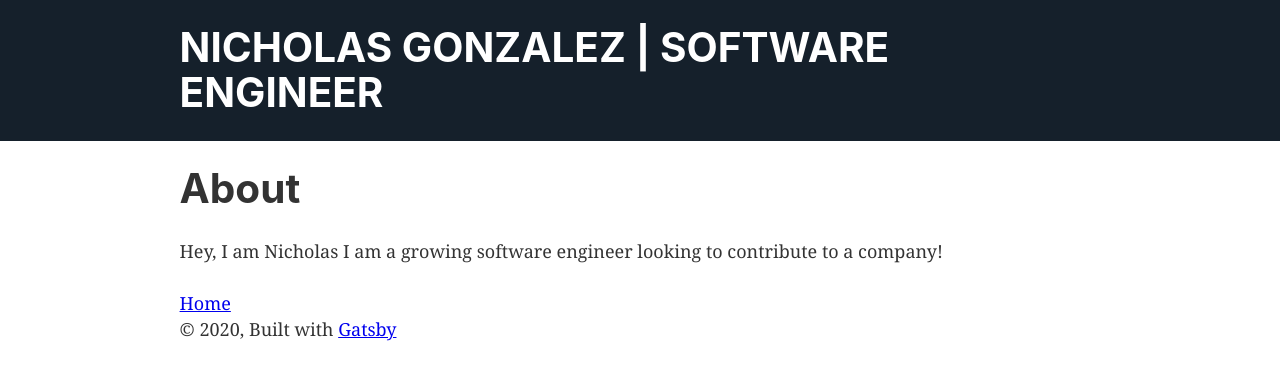
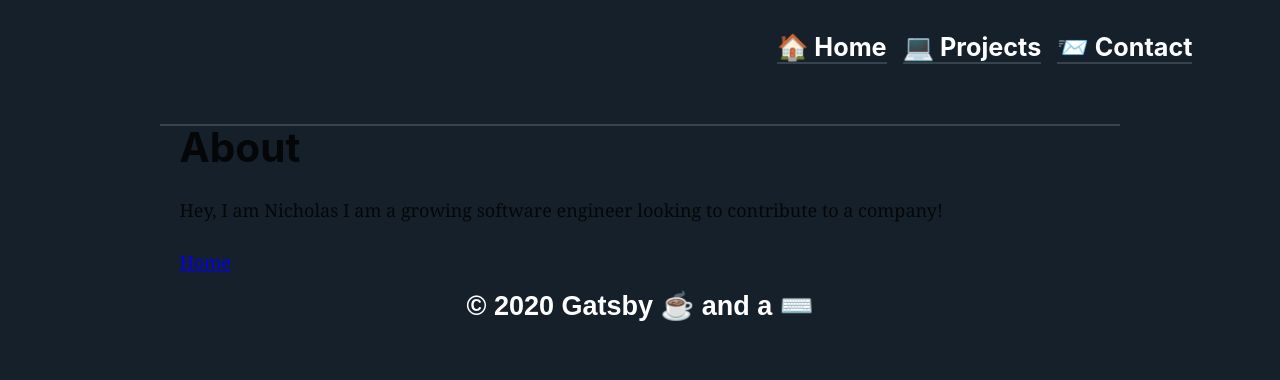
Before and after one commit to NickGonzalez04/gatsby-portfolio, a Gatsby site: page /about in a window 1280 px wide. Built offline with nearby package versions, Linux system fonts and the light colour scheme; Gatsby itself is replaced by a stand-in of ours.

Commit message:
Added background color, nav items, footer items, minor styling

```diff
--- a/gatsby-config.js
+++ b/gatsby-config.js
@@ -24,7 +24,7 @@ module.exports = {
         background_color: `#663399`,
         theme_color: `#663399`,
         display: `minimal-ui`,
-        icon: `src/images/gatsby-icon.png`, // This path is relative to the root of the site.
+        icon: `src/images/favicon-32x32x.png`, // This path is relative to the root of the site.
       },
     },
     // this (optional) plugin enables Progressive Web App + Offline functionality
--- a/src/components/header.js
+++ b/src/components/header.js
@@ -1,6 +1,8 @@
 import { Link } from "gatsby"
 import PropTypes from "prop-types"
 import React from "react"
+import Image from "./image_icon"
+
 
 const Header = ({ siteTitle }) => (
   <header
@@ -9,14 +11,18 @@ const Header = ({ siteTitle }) => (
       marginBottom: `1.45rem`,
     }}
   >
+  {/* <Image  /> */}
     <div
       style={{
         margin: `0 auto`,
-        maxWidth: 960,
+        maxWidth: 1160,
+        display: `flex`,
+        alignItems: `center`,
+        justifyContent: `flex-end`,
         padding: `1.45rem 1.0875rem`,
       }}
     >
-      <h1 style={{ margin: 0 }}>
+      <h3 style={{ margin: 8, borderBottom: `2px solid #38444d` }}>
         <Link
           to="/"
           style={{
@@ -24,9 +30,31 @@ const Header = ({ siteTitle }) => (
             textDecoration: `none`,
           }}
         >
-          {siteTitle}
+         🏠 Home
         </Link>
-      </h1>
+        </h3>
+        <h3 style={{ margin: 8, borderBottom: `2px solid #38444d` }}>
+        <Link
+          to="/projects"
+          style={{
+            color: `white`,
+            textDecoration: `none`,
+          }}
+        >
+         💻 Projects
+        </Link>
+        </h3>
+        <h3 style={{ margin: 8, borderBottom: `2px solid #38444d`}}>
+          <Link
+            to="/contact"
+            style={{
+              color: `white`,
+              textDecoration: `none`,
+            }}
+          >
+           📨 Contact
+        </Link>
+        </h3>
     </div>
   </header>
 )
--- /dev/null
+++ b/src/components/image_icon.js
@@ -0,0 +1,32 @@
+import React from "react"
+import { useStaticQuery, graphql } from "gatsby"
+import Img from "gatsby-image"
+
+/*
+ * This component is built using `gatsby-image` to automatically serve optimized
+ * images with lazy loading and reduced file sizes. The image is loaded using a
+ * `useStaticQuery`, which allows us to load the image from directly within this
+ * component, rather than having to pass the image data down from pages.
+ *
+ * For more information, see the docs:
+ * - `gatsby-image`: https://gatsby.dev/gatsby-image
+ * - `useStaticQuery`: https://www.gatsbyjs.org/docs/use-static-query/
+ */
+
+const Image = () => {
+  const data = useStaticQuery(graphql`
+    query {
+      placeholderImage: file(relativePath: { eq: "apple-touch-icon.png" }) {
+        childImageSharp {
+        fixed(width: 55, height: 55) {
+            ...GatsbyImageSharpFixed
+          }
+        }
+      }
+    }
+  `)
+
+  return <Img fixed={data.placeholderImage.childImageSharp.fixed} />
+}
+
+export default Image
--- a/src/components/layout.css
+++ b/src/components/layout.css
@@ -4,6 +4,7 @@ html {
   -webkit-text-size-adjust: 100%;
 }
 body {
+  background: #15202b;
   margin: 0;
   -webkit-font-smoothing: antialiased;
   -moz-osx-font-smoothing: grayscale;
@@ -255,21 +256,16 @@ h2 {
   line-height: 1.1;
 }
 h3 {
-  margin-left: 0;
-  margin-right: 0;
-  margin-top: 0;
-  padding-bottom: 0;
-  padding-left: 0;
-  padding-right: 0;
-  padding-top: 0;
-  margin-bottom: 1.45rem;
+  margin-top: 1rem;
+  margin-bottom: 2rem;
   color: inherit;
   font-family: -apple-system, BlinkMacSystemFont, Segoe UI, Roboto, Oxygen,
     Ubuntu, Cantarell, Fira Sans, Droid Sans, Helvetica Neue, sans-serif;
   font-weight: bold;
   text-rendering: optimizeLegibility;
-  font-size: 1.38316rem;
+  font-size: 1.4rem;
   line-height: 1.1;
+
 }
 h4 {
   margin-left: 0;
--- a/src/components/layout.js
+++ b/src/components/layout.js
@@ -31,13 +31,23 @@ const Layout = ({ children }) => {
           margin: `0 auto`,
           maxWidth: 960,
           padding: `0 1.0875rem 1.45rem`,
+          borderTop: `2px solid #38444d`
         }}
       >
         <main>{children}</main>
-        <footer>
-          © {new Date().getFullYear()}, Built with
-          {` `}
-          <a href="https://www.gatsbyjs.org">Gatsby</a>
+        <footer style={{ display: `flex`, justifyContent: `center` }}>
+          <a href="https://www.gatsbyjs.org"
+            style={{
+              textDecoration: `none`,
+              fontSize: `1.5rem`,
+              fontFamily: `sans-serif`,
+              fontWeight: `bold`,
+              margin: `1rem`,
+              color: `white`
+            }}
+          >
+            © {new Date().getFullYear()}
+            {` `} Gatsby ☕️ and a ⌨️ </a>
         </footer>
       </div>
     </>
--- a/src/pages/404.js
+++ b/src/pages/404.js
@@ -7,7 +7,7 @@ const NotFoundPage = () => (
   <Layout>
     <SEO title="404: Not found" />
     <h1>NOT FOUND</h1>
-    <p>💀 You just hit a route that doesn&#39;t exist... the sadness 😞.</p>
+    <p><span role='img'>💀</span> You just hit a route that doesn&#39;t exist... the sadness <span role='img'>😞</span>.</p>
   </Layout>
 )
 
```
Also changed, not shown: src/pages/index.js (+33 -3 lines), src/images/apple-touch-icon.png (added), src/images/favicon-32x32.png (added), src/images/gatsby-icon.png (deleted).
